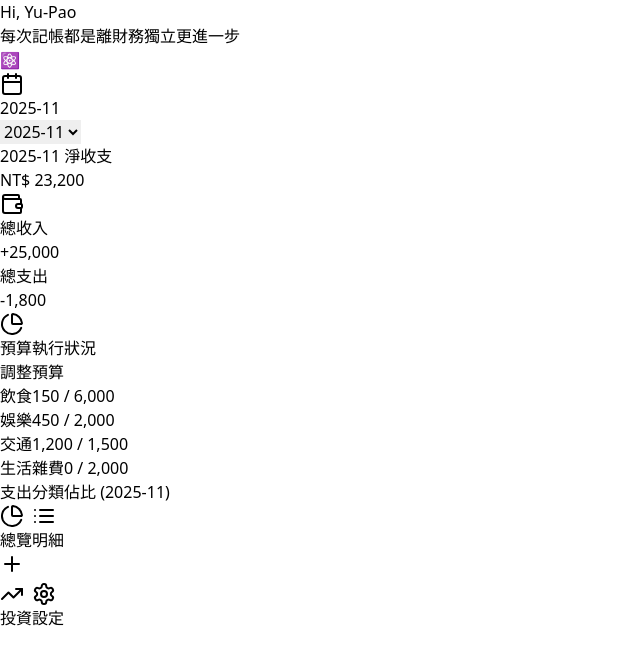
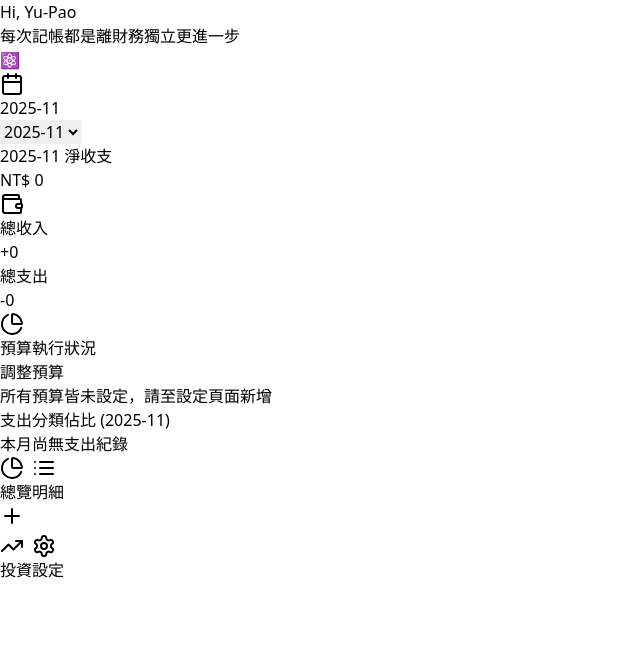
Before and after one commit to potter121770-ui/vitejs-vite-8vpmwqfd, a React (Vite) app: page / in a window 1280 px wide. Shown: the top 664 px of the page, without its empty margins (0-640 px from the left). Built offline with nearby package versions, Linux system fonts and the light colour scheme.

Commit message:
eliminate start data

```diff
--- a/src/App.tsx
+++ b/src/App.tsx
@@ -48,25 +48,13 @@ interface ProcessedMonthData extends MonthlyData {
 const COLORS = ['#0088FE', '#00C49F', '#FFBB28', '#FF8042', '#8884d8', '#82ca9d', '#ffc658'];
 
 // --- 初始模擬資料 ---
-const INITIAL_TRANSACTIONS: Transaction[] = [
-  { id: 1, date: '2025-11-01', category: '飲食', amount: 150, type: 'expense', note: '午餐', tag: 'need' },
-  { id: 2, date: '2025-11-02', category: '交通', amount: 1200, type: 'expense', note: 'TPASS', tag: 'need' },
-  { id: 3, date: '2025-11-05', category: '娛樂', amount: 450, type: 'expense', note: 'Netflix', tag: 'want' },
-  { id: 4, date: '2025-11-10', category: '收入', amount: 25000, type: 'income', note: '實驗室薪水', tag: 'income' },
-  { id: 5, date: '2025-11-15', category: '投資', amount: 5000, type: 'expense', note: '定期定額', tag: 'invest_actual' },
-];
+const INITIAL_TRANSACTIONS: Transaction[] = [];
 
-const INITIAL_BUDGETS: Budgets = {
-  '飲食': 6000,
-  '娛樂': 2000,
-  '旅遊': 0,
-  '交通': 1500,
-  '生活雜費': 2000
-};
+const INITIAL_BUDGETS: Budgets = {};
 
 const INITIAL_STATS_DATA: StatsData = {
-  available: 30000, // 累積可加碼資金
-  savings: 10000,   // 現金累積存款
+  available: 0,
+  savings: 0,
 };
 
 const CATEGORIES = [
```
